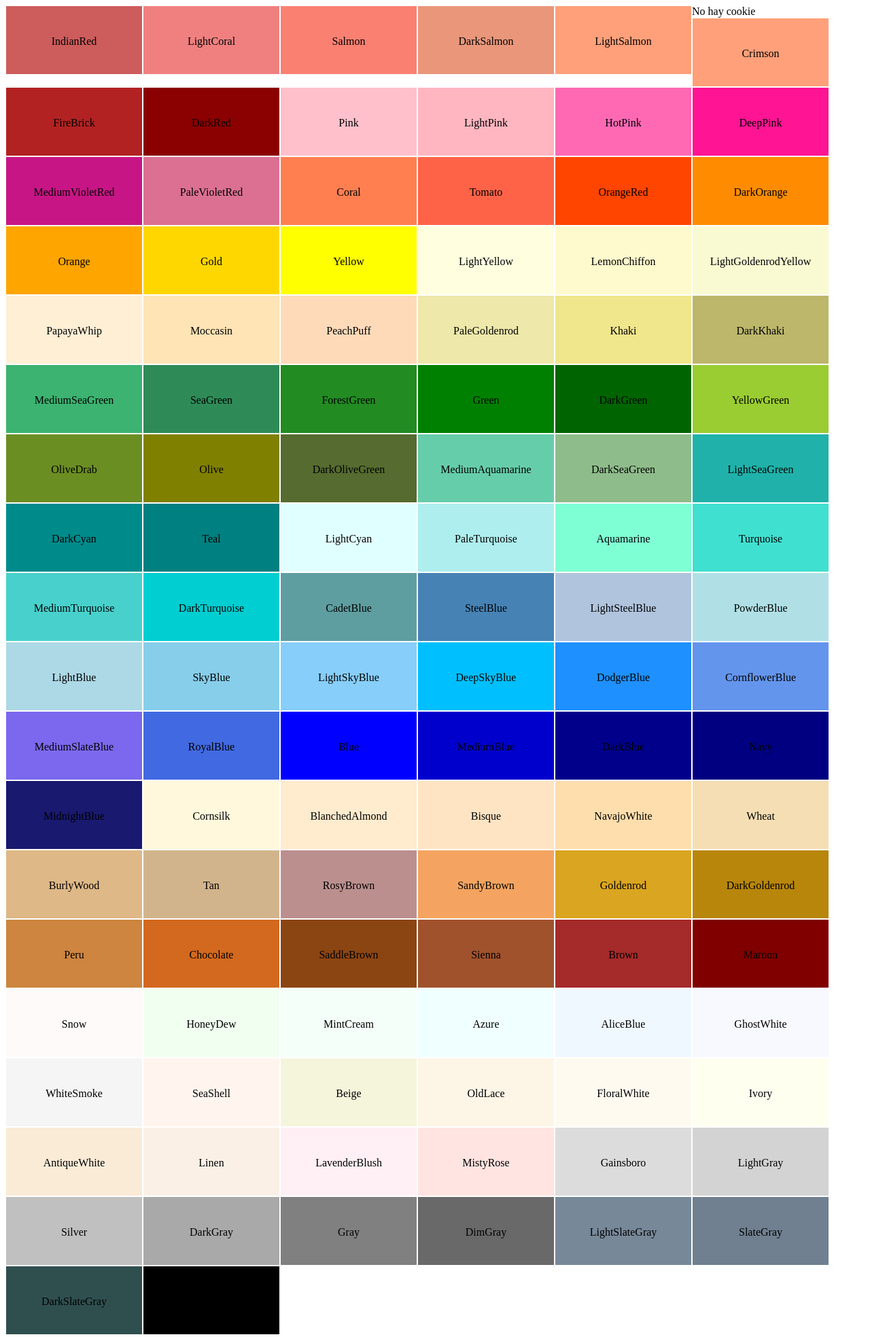
After one commit to NicoFQ/phpDaw2, a PHP site: page /preferencias.php in a window 1280 px wide. The commit adds this page. Shown: the whole page at 68% size. Run offline with PHP 8.4, Linux system fonts and the light colour scheme.

Commit message:
Ejercicio CookieColors Resuelto

```diff
--- /dev/null
+++ b/Tema 5/PracticaClores/Colores.php
@@ -0,0 +1,117 @@
+<?php
+	$colores = [
+		"IndianRed" => "#CD5C5C",
+		"LightCoral" => "#F08080",
+		"Salmon" => "#FA8072",
+		"DarkSalmon" => "#E9967A",
+		"LightSalmon" => "#FFA07A",
+		"Crimson" => "#FFA07A",
+		"FireBrick" => "#B22222",
+		"DarkRed" => "#8B0000",
+		"LightSalmon" => "#FFA07A",
+		"Pink"=>"#FFC0CB",
+		"LightPink"=>"#FFB6C1",
+		"HotPink"=>"#FF69B4",
+		"DeepPink"=>"#FF1493",
+		"MediumVioletRed"=>"#C71585",
+		"PaleVioletRed"=>"#DB7093",
+		"LightSalmon"=>"#FFA07A",
+		"Coral"=>"#FF7F50",
+		"Tomato"=>"#FF6347",
+		"OrangeRed"=>"#FF4500",
+		"DarkOrange"=>"#FF8C00",
+		"Orange"=>"#FFA500",
+		"Gold"=>"#FFD700",
+		"Yellow"=>"#FFFF00",
+		"LightYellow"=>"#FFFFE0",
+		"LemonChiffon"=>"#FFFACD",
+		"LightGoldenrodYellow"=>"#FAFAD2",
+		"PapayaWhip"=>"#FFEFD5",
+		"Moccasin"=>"#FFE4B5",
+		"PeachPuff"=>"#FFDAB9",
+		"PaleGoldenrod"=>"#EEE8AA",
+		"Khaki"=>"#F0E68C",
+		"DarkKhaki"=>"#BDB76B",
+		"MediumSeaGreen"=>"#3CB371",
+		"SeaGreen"=>"#2E8B57",
+		"ForestGreen"=>"#228B22",
+		"Green"=>"#008000",
+		"DarkGreen"=>"#006400",
+		"YellowGreen"=>"#9ACD32",
+		"OliveDrab"=>"#6B8E23",
+		"Olive"=>"#808000",
+		"DarkOliveGreen"=>"#556B2F",
+		"MediumAquamarine"=>"#66CDAA",
+		"DarkSeaGreen"=>"#8FBC8B",
+		"LightSeaGreen"=>"#20B2AA",
+		"DarkCyan"=>"#008B8B",
+		"Teal"=>"#008080",
+		"LightCyan"=>"#E0FFFF",
+		"PaleTurquoise"=>"#AFEEEE",
+		"Aquamarine"=>"#7FFFD4",
+		"Turquoise"=>"#40E0D0",
+		"MediumTurquoise"=>"#48D1CC",
+		"DarkTurquoise"=>"#00CED1",
+		"CadetBlue"=>"#5F9EA0",
+		"SteelBlue"=>"#4682B4",
+		"LightSteelBlue"=>"#B0C4DE",
+		"PowderBlue"=>"#B0E0E6",
+		"LightBlue"=>"#ADD8E6",
+		"SkyBlue"=>"#87CEEB",
+		"LightSkyBlue"=>"#87CEFA",
+		"DeepSkyBlue"=>"#00BFFF",
+		"DodgerBlue"=>"#1E90FF",
+		"CornflowerBlue"=>"#6495ED",
+		"MediumSlateBlue"=>"#7B68EE",
+		"RoyalBlue"=>"#4169E1",
+		"Blue"=>"#0000FF",
+		"MediumBlue"=>"#0000CD",
+		"DarkBlue"=>"#00008B",
+		"Navy"=>"#000080",
+		"MidnightBlue"=>"#191970",
+		"Cornsilk"=>"#FFF8DC",
+		"BlanchedAlmond"=>"#FFEBCD",
+		"Bisque"=>"#FFE4C4",
+		"NavajoWhite"=>"#FFDEAD",
+		"Wheat"=>"#F5DEB3",
+		"BurlyWood"=>"#DEB887",
+		"Tan"=>"#D2B48C",
+		"RosyBrown"=>"#BC8F8F",
+		"SandyBrown"=>"#F4A460",
+		"Goldenrod"=>"#DAA520",
+		"DarkGoldenrod"=>"#B8860B",
+		"Peru"=>"#CD853F",
+		"Chocolate"=>"#D2691E",
+		"SaddleBrown"=>"#8B4513",
+		"Sienna"=>"#A0522D",
+		"Brown"=>"#A52A2A",
+		"Maroon"=>"#800000",
+		"Snow"=>"#FFFAFA",
+		"HoneyDew"=>"#F0FFF0",
+		"MintCream"=>"#F5FFFA",
+		"Azure"=>"#F0FFFF",
+		"AliceBlue"=>"#F0F8FF",
+		"GhostWhite"=>"#F8F8FF",
+		"WhiteSmoke"=>"#F5F5F5",
+		"SeaShell"=>"#FFF5EE",
+		"Beige"=>"#F5F5DC",
+		"OldLace"=>"#FDF5E6",
+		"FloralWhite"=>"#FFFAF0",
+		"Ivory"=>"#FFFFF0",
+		"AntiqueWhite"=>"#FAEBD7",
+		"Linen"=>"#FAF0E6",
+		"LavenderBlush"=>"#FFF0F5",
+		"MistyRose"=>"#FFE4E1",
+		"Gainsboro"=>"#DCDCDC",
+		"LightGray"=>"#D3D3D3",
+		"Silver"=>"#C0C0C0",
+		"DarkGray"=>"#A9A9A9",
+		"Gray"=>"#808080",
+		"DimGray"=>"#696969",
+		"LightSlateGray"=>"#778899",
+		"SlateGray"=>"#708090",
+		"DarkSlateGray"=>"#2F4F4F",
+		"Black"=>"#000000",
+	];
+
+ ?>
--- /dev/null
+++ b/Tema 5/PracticaClores/preferencias.php
@@ -0,0 +1,49 @@
+<?php
+require_once("Colores.php");
+if (isset($_COOKIE["color"])) {
+
+		echo "Si hay cookie";
+	}else{
+		echo "No hay cookie";
+	}
+?>
+<!DOCTYPE html>
+<html lang="es">
+<head>
+	<title>
+		Elige tu color
+	</title>
+	<style type="text/css">
+		<?php foreach ($colores as $color => $hexa) {?>
+
+			a{
+				display: block;
+				float: left;
+				width: 200px;
+				height: 100px;
+				text-align: center;
+				text-decoration: none;
+				color: black;
+				line-height: 6.5em;
+				margin: 1px;
+			}
+
+			a<?="#".$color?>{
+				background-color: <?=$hexa ?>;
+			}
+
+		<?php } ?>
+	</style>
+</head>
+
+<body>
+
+	<?php foreach ($colores as $color => $hexa) {?>
+
+		<a id="<?=$color?>" href="info.php?color=<?=$color?>"><?=$color?></a>
+
+	<?php } ?>
+
+
+</body>
+</html>
--- a/Tema 5/preferencias.php
+++ /dev/null
@@ -1,5 +0,0 @@
-<?php
-
-
-
- ?>
```
Also changed, not shown: Tema 5/PracticaClores/info.php (renamed from Tema 5/info.php, +13 -13 lines).
